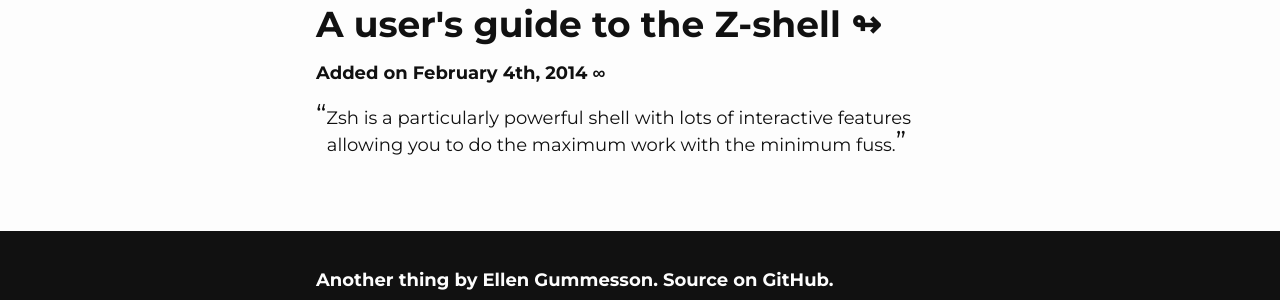
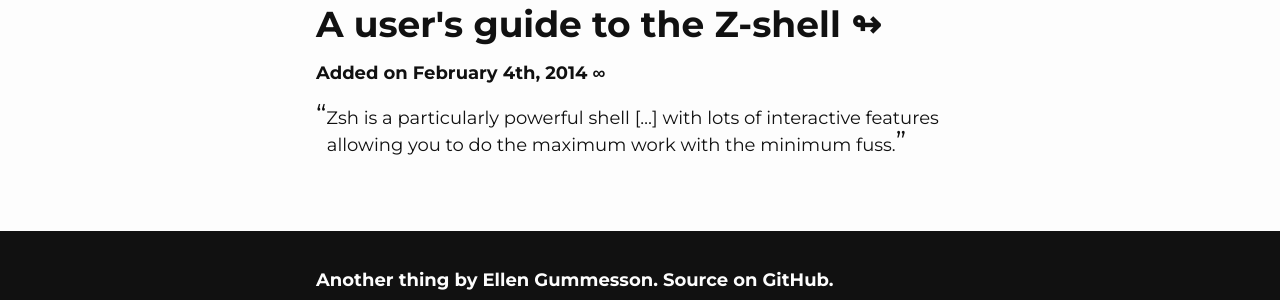
Before and after one commit to gummesson/bucket, a Jekyll site: the page built from _posts/2014-02-04-a-users-guide-to-the-z-shell.md, in a window 1280 px wide. Shown: the part 273-573 px from the top of the page. Built offline with Jekyll 4.4.1, drawn with Linux system fonts in a browser that asks for light colours.

Commit message:
Add ellipsis.

```diff
--- a/_posts/2014-02-04-a-users-guide-to-the-z-shell.md
+++ b/_posts/2014-02-04-a-users-guide-to-the-z-shell.md
@@ -5,5 +5,5 @@ categories: "Programming"
 link: "http://zsh.sourceforge.net/Guide/zshguide.html"
 ---
 
-> Zsh is a particularly powerful shell with lots of interactive features allowing you to do the maximum work with the minimum fuss.
+> Zsh is a particularly powerful shell [...] with lots of interactive features allowing you to do the maximum work with the minimum fuss.
 {: .pullquote }
```
